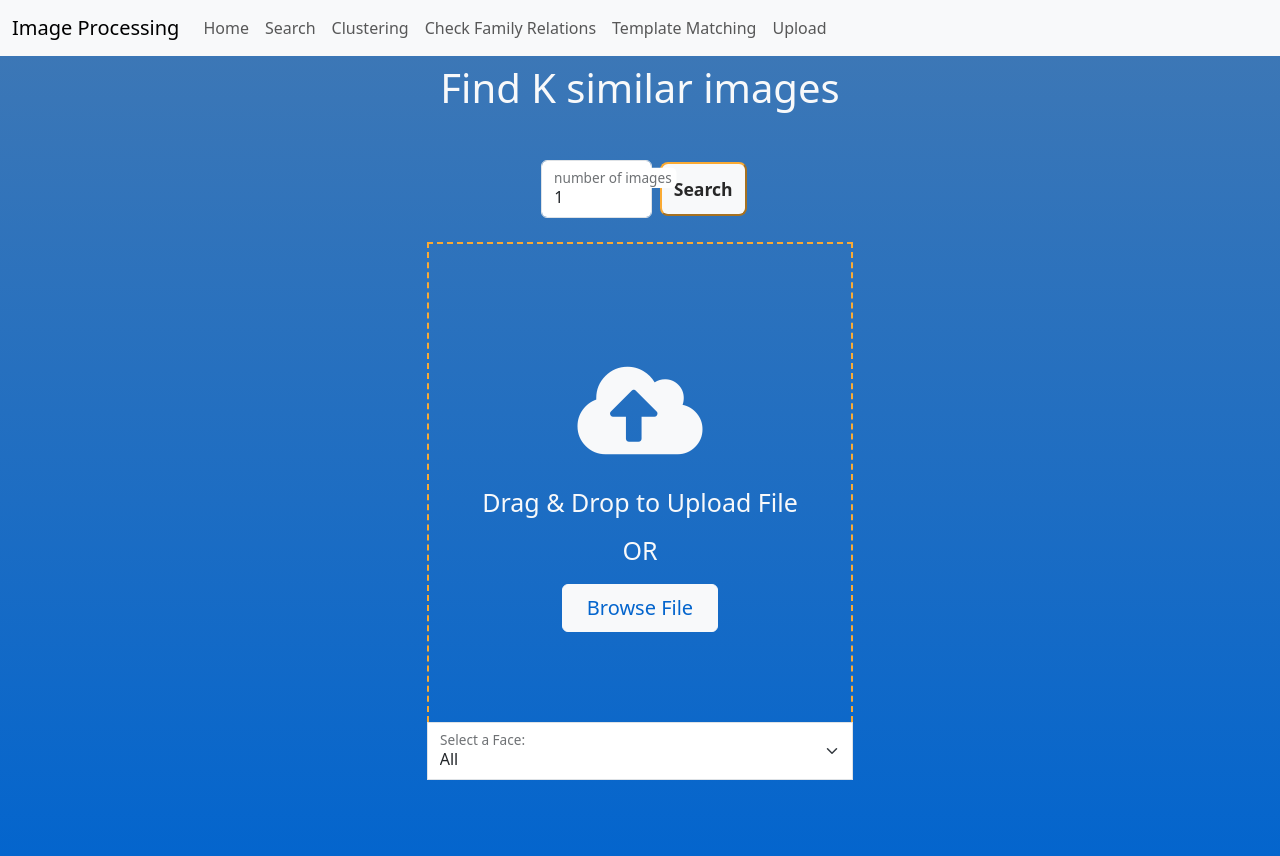
After one commit to ofekhta1/Face-Frontend, a Flask app: page /search in a window 1280 px wide. The commit adds this page. Run offline with Flask 3, Linux system fonts and the light colour scheme.

Commit message:
add search page

```diff
--- a/app.py
+++ b/app.py
@@ -40,8 +40,64 @@ app.config["ROOT_FOLDER"] = APP_DIR
 app.config["SERVER_URL"] = SERVER_URL
 
 
+@app.route("/search",methods=["GET","POST"])
+def search():
+    messages = []
+    errors = []
+
+    faces_length = session.get("faces_length",[0,0])
+    current_images = session.get("current_images", [None,None])
+    images=[]
+    combochanges = session.get("selected_faces", [-2, -2])
+    if request.method == "POST":
+        combochanges= extract_face_selection_from_request(request);
+        action = request.form.get("action")
+        if(action=="Upload"):
+            upload_from_request(request,current_images,faces_length)
+        elif(action== "improve"):
+            url = SERVER_URL + "/api/improve"
+            length=len(current_images)
+            index=request.form.get("index",type=int);
+            if index is not None and index<length:
+                if(current_images[index].startswith('enhanced_')):
+                    current_images[index]=current_images[index].replace("enhanced_","")
+                else:
+                    response = req.post(url, data={"image": current_images[index]})
+                    data = response.json()
+                    errors = errors + data["errors"]
+                    messages = messages+data["messages"]
+                    current_images[index]=data['enhanced_image']
+        elif(action=="Search"):
+            k=request.form.get("k",3);
+            url = SERVER_URL + "/api/check_many"
+            response = req.post(url, data={"image": current_images[0],"selected_face":combochanges[0],"number_of_images":k})
+            data = response.json()
+            errors = errors + data["errors"]
+            images = images + data["images"]
+        elif action == "Clear":
+            length=len(current_images)
+            index=request.form.get("index",type=int);
+            if index is not None and index<length:
+                del current_images[index]
+                del faces_length[index]
+                del combochanges[index]
+                faces_length.append(0)
+                combochanges.append(0)
 
 
+
+    session["current_images"] = current_images
+    session["selected_faces"] = combochanges
+    session["faces_length"] = faces_length
+    return render_template(
+        "search.html",
+        images=images,
+        current=current_images[0] if len(current_images)>0 else None,
+        faces_length=faces_length[0],
+        selected_face=combochanges[0],
+        errors=errors,
+        messages=messages,
+    )
 
 @app.route("/clustering", methods=["GET", "POST"])
 def clustering():
--- a/modules/request_data_extract.py
+++ b/modules/request_data_extract.py
@@ -1,7 +1,7 @@
 def extract_face_selection_from_request(request):
     face_num_1 = request.form.get("face_num1")
     face_num_2 = request.form.get("face_num2")
-    face_num_1 = -2 if (face_num_1 is None or  face_num_1 == "")   else int(face_num_1)
-    face_num_2 = -2 if (face_num_2 is None or  face_num_2 == "") else int(face_num_2)
+    face_num_1 = -2 if (face_num_1 is None or  face_num_1 == "" or face_num_1 =="NaN")   else int(face_num_1)
+    face_num_2 = -2 if (face_num_2 is None or  face_num_2 == "" or face_num_2 =="NaN") else int(face_num_2)
     combochanges = [face_num_1, face_num_2]
     return combochanges;
--- a/templates/base.html
+++ b/templates/base.html
@@ -40,6 +40,9 @@ integrity="sha256-/JqT3SQfawRcv/BIHPThkBvs0OEvtFFmqPF/lYI/Cxo=" crossorigin="ano
       <ul class="navbar-nav me-auto mb-2 mb-lg-0">
         <li class="nav-item">
           <a class="nav-link " aria-current="page" href="/">Home</a>
+        </li>
+        <li class="nav-item">
+          <a class="nav-link" href="/search">Search</a>
         </li>
         <li class="nav-item">
           <a class="nav-link" href="/clustering">Clustering</a>
--- a/templates/check_family.html
+++ b/templates/check_family.html
@@ -65,11 +65,14 @@
                                 </select>
                                 <label class="" for="combo-box{{i+1}}">Select a Face:</label>
                             </div>
+
                             <div class="w-100">
+                                {%if current[i]%}
                                 <button id="findBtn{{i+1}}" class="btn btn-success w-100 rounded-0"
                                     type="button">show faces</button>
                                     <button id="landmarksBtn{{i+1}}" class="btn btn-warning  w-100 rounded-bottom-2 rounded-top-0"
                                     type="button">show landmarks</button>
+                                {%endif%}
                             </div>
                         </div>
                     </div>
--- a/templates/image.html
+++ b/templates/image.html
@@ -73,7 +73,7 @@ block content %}
                                 type="button">show faces</button>
                                 <button id="landmarksBtn{{i+1}}" class="btn btn-warning  w-100 rounded-bottom-2 rounded-top-0"
                                 type="button">show landmarks</button>
-                                {%endif%}
+                            {%endif%}
                         </div>
                     </div>
                 </div>
--- /dev/null
+++ b/templates/search.html
@@ -0,0 +1,111 @@
+{% extends "base.html" %} {% block title %} Search Similar Images {% endblock %} {%
+block content %}
+
+<div class="content">
+    <h1 class="text-light m-4 text-center user-select-none">Find K similar images</h1>
+
+    <div class="main-container mb-5">
+
+
+        <form action="/search" method="POST" enctype="multipart/form-data" class="w-100">
+            <div class=" d-flex col-2 mx-auto mb-3 justify-content-center align-items-center">
+                <div class="form-floating m-2">
+                    <input type="number" id="k_input" min="1"  class="form-control" name="k" value="1" />
+                    <label for="k_input">number of images</label>
+                  </div>
+                <input type="submit" name="action" value="Search" class="submit-btn rounded-3 w-75 " />
+            </div>
+            <div class="d-flex align-items-center justify-content-center">
+                <div class="d-flex flex-column col-4">
+                    <!-- Drag area  -->
+                    <div id="dragarea1" class="drag-area position-relative d-flex align-items-center
+                        justify-content-center flex-column rounded-top-0 p-5
+                        {{'active' if current else 'inactive'}}">
+                        <!-- Checkbox positioned at the top left of the drag area -->
+                        {%if current%}
+                        <div
+                            class="w-100 bg-dark rounded-top-1 position-absolute top-0 z-3 p-1 text-center">
+                            <button id="improveBtn1" type="button" class="fw-bold text-light py-0 position-absolute top-0 start-0 btn btn-success h-100 rounded-0">
+                                {% if current.startswith('enhanced_')%}
+                                Unimprove
+                                {%else%}
+                                Improve
+                                {%endif%}
+                            </button>
+                            <span class="fw-bold text-truncate text-light fs-6">{{current}}</span>
+                            <button id="clearBtn1" type="button" class="fw-bold text-light py-0 position-absolute top-0 end-0 btn btn-danger h-100 rounded-0">X</button>
+                        </div>
+                        {%endif%}
+                        <canvas class="img-fluid d-none position-absolute rounded-top-1 z-2 h-100 w-100" alt="">
+
+                        </canvas>
+                        <input type="file" name="image1" accept="image/*" hidden />
+                        <input type="number" name="face_num1" accept="image/*" value="-2"
+                            id="face_num_input1" hidden />
+                        <!-- Dont render the second drag&drop if only 1 image uploaded -->
+                        {%if not current%}
+                        <div class="d-flex align-items-center justify-content-center
+                        flex-column" id="dragarea1-content">
+                            <div class=" text-light user-select-none" style="font-size: 100px;">
+                                <i class="fas fa-cloud-upload-alt"></i>
+                            </div>
+                            <header class="text-light user-select-none text-center">
+                                Drag & Drop to Upload File
+                            </header>
+                            <span class="text-light user-select-none">OR</span>
+                            <button type="button" class="browse-btn btn  btn-light px-4 py-2">
+                                Browse File
+                            </button>
+                        </div>
+                        {%endif%}
+                    </div>
+                    <div>
+                        <div class="form-floating">
+                            <select id="combo-box1" class="form-select rounded-0 ">
+                                <option value="-2">All</option>
+                                {% for j in range(faces_length) %}
+                                <option value="{{ j }}">Face {{ j + 1 }}</option>
+                                {% endfor %}
+                            </select>
+                            <label class="" for="combo-box1">Select a Face:</label>
+                        </div>
+                        <div class="w-100">
+                            {%if current%}
+                            <button id="findBtn1" class="btn btn-success w-100 rounded-0"
+                                type="button">show faces</button>
+                                <button id="landmarksBtn1" class="btn btn-warning  w-100 rounded-bottom-2 rounded-top-0"
+                                type="button">show landmarks</button>
+                                {%endif%}
+                        </div>
+                    </div>
+                </div>
+
+                <!-- Buttons -->
+
+            </div>
+        </form>
+    </div>
+    <div class="col-12">
+        <div class="row g-0">
+            {% for image in images %}
+            <div class="col-3 p-3 d-flex flex-column justify-content-center ">
+                <img src="http://127.0.0.1:5057/static/aligned_{{image['face_num']}}_{{image['image_name']}}" onclick="handleFaceClick(this.src)" />
+                <p class="text-truncate">aligned_{{image['face_num']}}_{{image['image_name']}}</p>
+            </div>
+            {% endfor %}
+        </div>
+    </div>
+</div>
+
+<script>
+    const current_images = [JSON.parse('{{ current | tojson | safe}}')];
+    const selected_faces = [JSON.parse('{{ selected_face | tojson | safe}}')];
+    if (messages.length > 0 || errors.length > 0) {
+        const myModal = new bootstrap.Modal(document.getElementById("myModal"));
+        myModal.show();
+    }
+</script>
+<script src="{{url_for('static', filename='js/image.js')}}"></script>
+<script src="{{url_for('static', filename='js/clustering.js')}}"></script>
+
+{% endblock %}
```
